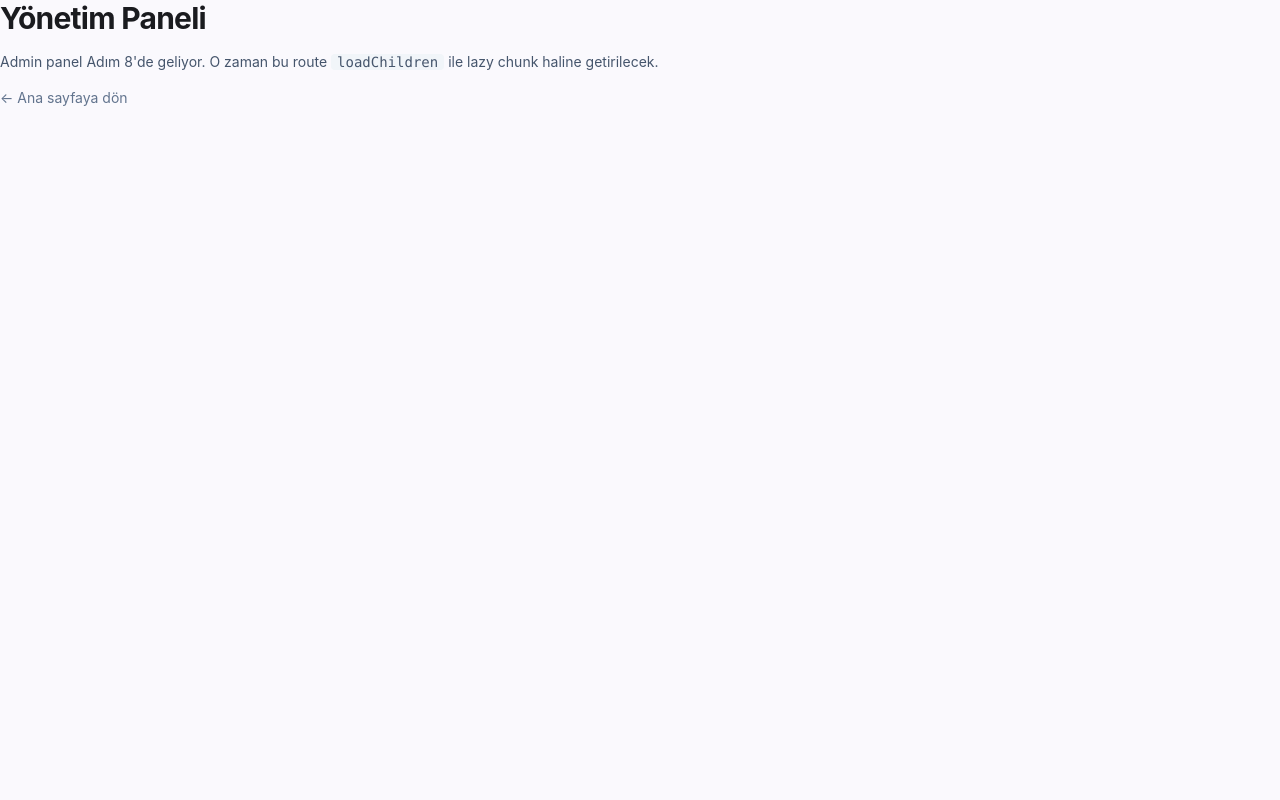
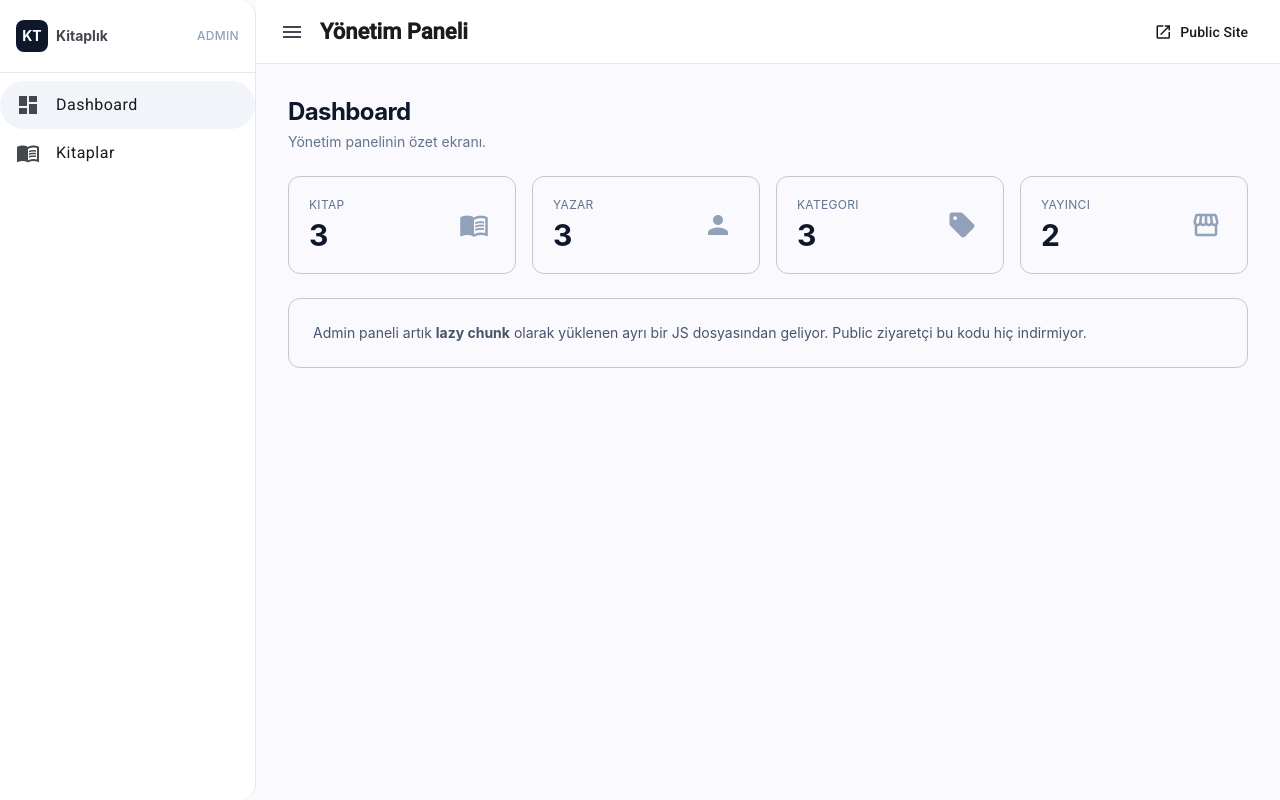
Before and after one commit to enestunahan/Lab.Auth.Client, an Angular app: page /admin in a window 1280 px wide. Built offline with nearby package versions, Linux system fonts and the light colour scheme.

Commit message:
admin paneli + lazy loading (Material shell)

```diff
--- a/src/app/app.routes.ts
+++ b/src/app/app.routes.ts
@@ -4,7 +4,6 @@ import { PublicLayout } from '@features/public/layout/public-layout';
 import { Home } from '@features/public/home/home';
 import { BookDetail } from '@features/public/book-detail/book-detail';
 import { NotFound } from '@features/public/not-found/not-found';
-import { AdminPlaceholder } from '@features/admin/admin-placeholder';
 
 export const routes: Routes = [
   {
@@ -17,7 +16,8 @@ export const routes: Routes = [
   },
   {
     path: 'admin',
-    component: AdminPlaceholder,
+    loadChildren: () =>
+      import('@features/admin/admin.routes').then((m) => m.adminRoutes),
   },
   {
     path: '**',
--- a/src/app/features/admin/admin-placeholder.ts
+++ /dev/null
@@ -1,24 +0,0 @@
-import { ChangeDetectionStrategy, Component } from '@angular/core';
-import { RouterLink } from '@angular/router';
-
-@Component({
-  selector: 'app-admin-placeholder',
-  imports: [RouterLink],
-  template: `
-    <section class="space-y-4">
-      <h1 class="text-3xl font-bold tracking-tight">Yönetim Paneli</h1>
-      <p class="text-slate-600">
-        Admin panel Adım 8'de geliyor. O zaman bu route <code class="rounded bg-slate-100 px-1.5">loadChildren</code>
-        ile lazy chunk haline getirilecek.
-      </p>
-      <a
-        routerLink="/"
-        class="inline-block text-sm text-slate-500 hover:text-slate-900"
-      >
-        ← Ana sayfaya dön
-      </a>
-    </section>
-  `,
-  changeDetection: ChangeDetectionStrategy.OnPush,
-})
-export class AdminPlaceholder {}
--- /dev/null
+++ b/src/app/features/admin/admin.routes.ts
@@ -0,0 +1,16 @@
+import { Routes } from '@angular/router';
+
+import { AdminLayout } from './layout/admin-layout';
+import { Dashboard } from './dashboard/dashboard';
+import { BookList } from './books/book-list/book-list';
+
+export const adminRoutes: Routes = [
+  {
+    path: '',
+    component: AdminLayout,
+    children: [
+      { path: '', component: Dashboard, pathMatch: 'full' },
+      { path: 'books', component: BookList },
+    ],
+  },
+];
--- /dev/null
+++ b/src/app/features/admin/books/book-list/book-list.html
@@ -0,0 +1,18 @@
+<section class="space-y-6">
+  <header class="flex items-center justify-between">
+    <div>
+      <h1 class="text-2xl font-bold tracking-tight text-slate-900">Kitaplar</h1>
+      <p class="text-slate-500 text-sm mt-1">
+        Adım 9'da bu sayfa `mat-table` ile dolacak.
+      </p>
+    </div>
+    <button mat-flat-button color="primary">
+      <mat-icon>add</mat-icon>
+      Yeni Kitap
+    </button>
+  </header>
+
+  <div class="rounded-xl border border-dashed border-slate-300 bg-white p-12 text-center">
+    <p class="text-slate-500">Tablo henüz hazır değil.</p>
+  </div>
+</section>
--- /dev/null
+++ b/src/app/features/admin/books/book-list/book-list.ts
@@ -0,0 +1,12 @@
+import { ChangeDetectionStrategy, Component } from '@angular/core';
+
+import { MatButtonModule } from '@angular/material/button';
+import { MatIconModule } from '@angular/material/icon';
+
+@Component({
+  selector: 'app-admin-book-list',
+  imports: [MatButtonModule, MatIconModule],
+  templateUrl: './book-list.html',
+  changeDetection: ChangeDetectionStrategy.OnPush,
+})
+export class BookList {}
--- /dev/null
+++ b/src/app/features/admin/dashboard/dashboard.html
@@ -0,0 +1,39 @@
+<section class="space-y-6">
+  <header>
+    <h1 class="text-2xl font-bold tracking-tight text-slate-900">Dashboard</h1>
+    <p class="text-slate-500 text-sm mt-1">
+      Yönetim panelinin özet ekranı.
+    </p>
+  </header>
+
+  <div class="grid grid-cols-2 md:grid-cols-4 gap-4">
+    @for (metric of metrics(); track metric.label) {
+      <mat-card appearance="outlined" class="!rounded-xl">
+        <mat-card-content class="!p-5">
+          <div class="flex items-center justify-between">
+            <div>
+              <p class="text-xs uppercase tracking-wide text-slate-500">
+                {{ metric.label }}
+              </p>
+              <p class="text-3xl font-bold text-slate-900 mt-1">
+                {{ metric.count }}
+              </p>
+            </div>
+            <mat-icon class="!text-slate-400 !text-3xl !w-9 !h-9">
+              {{ metric.icon }}
+            </mat-icon>
+          </div>
+        </mat-card-content>
+      </mat-card>
+    }
+  </div>
+
+  <mat-card appearance="outlined" class="!rounded-xl">
+    <mat-card-content class="!p-6">
+      <p class="text-sm text-slate-600">
+        Admin paneli artık <strong>lazy chunk</strong> olarak yüklenen ayrı
+        bir JS dosyasından geliyor. Public ziyaretçi bu kodu hiç indirmiyor.
+      </p>
+    </mat-card-content>
+  </mat-card>
+</section>
--- /dev/null
+++ b/src/app/features/admin/dashboard/dashboard.ts
@@ -0,0 +1,27 @@
+import { ChangeDetectionStrategy, Component, computed, inject } from '@angular/core';
+import { toSignal } from '@angular/core/rxjs-interop';
+
+import { MatCardModule } from '@angular/material/card';
+import { MatIconModule } from '@angular/material/icon';
+
+import { BookService } from '@core/services';
+import { AUTHORS, CATEGORIES, PUBLISHERS } from '@data';
+
+@Component({
+  selector: 'app-admin-dashboard',
+  imports: [MatCardModule, MatIconModule],
+  templateUrl: './dashboard.html',
+  changeDetection: ChangeDetectionStrategy.OnPush,
+})
+export class Dashboard {
+  private readonly bookService = inject(BookService);
+
+  private readonly books = toSignal(this.bookService.getList(), { initialValue: [] });
+
+  protected readonly metrics = computed(() => [
+    { label: 'Kitap', count: this.books().length, icon: 'menu_book' },
+    { label: 'Yazar', count: AUTHORS.length, icon: 'person' },
+    { label: 'Kategori', count: CATEGORIES.length, icon: 'sell' },
+    { label: 'Yayıncı', count: PUBLISHERS.length, icon: 'storefront' },
+  ]);
+}
--- /dev/null
+++ b/src/app/features/admin/layout/admin-layout.css
@@ -0,0 +1,24 @@
+:host {
+  display: block;
+}
+
+.admin-shell {
+  min-height: 100vh;
+}
+
+.admin-sidenav {
+  width: 16rem;
+  background-color: #ffffff;
+  border-right: 1px solid rgb(226 232 240);
+}
+
+.admin-toolbar {
+  background-color: #ffffff;
+  border-bottom: 1px solid rgb(226 232 240);
+}
+
+.active-nav-item {
+  background-color: rgb(241 245 249);
+  color: rgb(15 23 42);
+  font-weight: 600;
+}
--- /dev/null
+++ b/src/app/features/admin/layout/admin-layout.html
@@ -0,0 +1,58 @@
+<mat-sidenav-container class="admin-shell">
+  <mat-sidenav
+    #sidenav
+    mode="side"
+    [opened]="sidenavOpen()"
+    class="admin-sidenav"
+  >
+    <div class="px-4 py-5 border-b border-slate-200">
+      <div class="flex items-center gap-2 font-bold">
+        <span class="inline-flex h-8 w-8 items-center justify-center rounded-lg bg-slate-900 text-white text-sm">
+          KT
+        </span>
+        <span>Kitaplık</span>
+        <span class="ml-auto text-xs font-medium uppercase tracking-wide text-slate-400">
+          Admin
+        </span>
+      </div>
+    </div>
+
+    <mat-nav-list>
+      <a
+        mat-list-item
+        routerLink="."
+        routerLinkActive="active-nav-item"
+        [routerLinkActiveOptions]="{ exact: true }"
+      >
+        <mat-icon matListItemIcon>dashboard</mat-icon>
+        <span matListItemTitle>Dashboard</span>
+      </a>
+      <a
+        mat-list-item
+        routerLink="books"
+        routerLinkActive="active-nav-item"
+      >
+        <mat-icon matListItemIcon>menu_book</mat-icon>
+        <span matListItemTitle>Kitaplar</span>
+      </a>
+    </mat-nav-list>
+  </mat-sidenav>
+
+  <mat-sidenav-content>
+    <mat-toolbar class="admin-toolbar">
+      <button mat-icon-button (click)="toggleSidenav()" aria-label="Menüyü aç/kapat">
+        <mat-icon>menu</mat-icon>
+      </button>
+      <span class="font-semibold ml-2">Yönetim Paneli</span>
+      <span class="flex-1"></span>
+      <a mat-button routerLink="/">
+        <mat-icon>open_in_new</mat-icon>
+        <span>Public Site</span>
+      </a>
+    </mat-toolbar>
+
+    <main class="p-6 md:p-8">
+      <router-outlet />
+    </main>
+  </mat-sidenav-content>
+</mat-sidenav-container>
--- /dev/null
+++ b/src/app/features/admin/layout/admin-layout.ts
@@ -0,0 +1,32 @@
+import { ChangeDetectionStrategy, Component, signal } from '@angular/core';
+import { RouterLink, RouterLinkActive, RouterOutlet } from '@angular/router';
+
+import { MatToolbarModule } from '@angular/material/toolbar';
+import { MatSidenavModule } from '@angular/material/sidenav';
+import { MatListModule } from '@angular/material/list';
+import { MatIconModule } from '@angular/material/icon';
+import { MatButtonModule } from '@angular/material/button';
+
+@Component({
+  selector: 'app-admin-layout',
+  imports: [
+    RouterOutlet,
+    RouterLink,
+    RouterLinkActive,
+    MatToolbarModule,
+    MatSidenavModule,
+    MatListModule,
+    MatIconModule,
+    MatButtonModule,
+  ],
+  templateUrl: './admin-layout.html',
+  styleUrl: './admin-layout.css',
+  changeDetection: ChangeDetectionStrategy.OnPush,
+})
+export class AdminLayout {
+  protected readonly sidenavOpen = signal(true);
+
+  protected toggleSidenav(): void {
+    this.sidenavOpen.update((open) => !open);
+  }
+}
```
